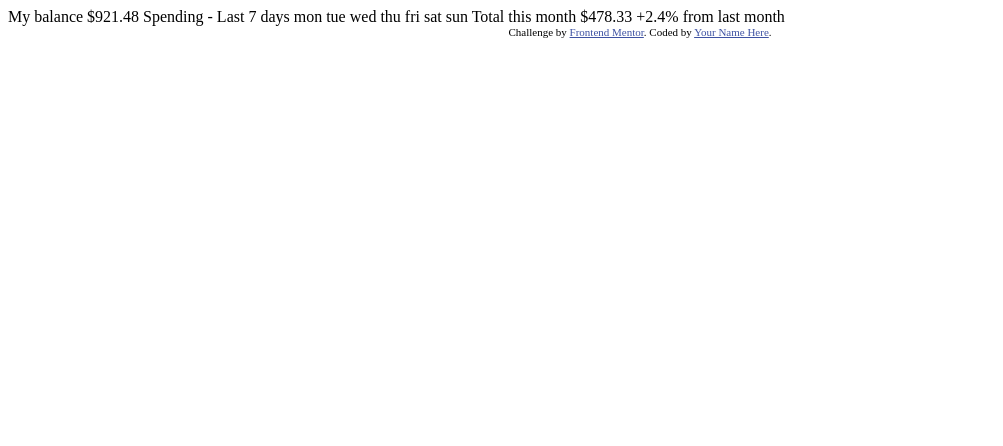
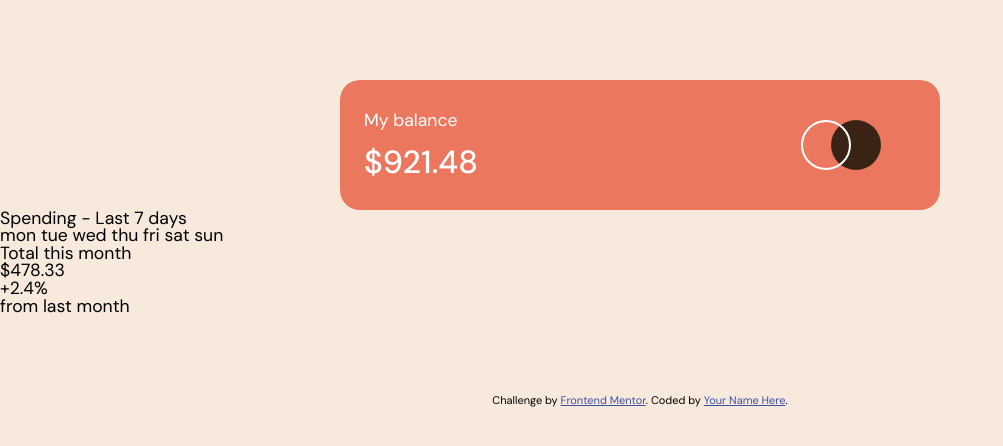
Before and after one commit to francois-demory/FEM_Expenses_Chart, a plain HTML site: page index.html in a window 1280 px wide. Shown: the whole page, without its empty margins (0-1003 px from the left). Drawn offline with Linux system fonts and the light colour scheme.

Commit message:
header integration

```diff
--- /dev/null
+++ b/css/reset.css
@@ -0,0 +1,49 @@
+/* http://meyerweb.com/eric/tools/css/reset/
+   v2.0 | 20110126
+   License: none (public domain)
+*/
+
+html, body, div, span, applet, object, iframe,
+h1, h2, h3, h4, h5, h6, p, blockquote, pre,
+a, abbr, acronym, address, big, cite, code,
+del, dfn, em, img, ins, kbd, q, s, samp,
+small, strike, strong, sub, sup, tt, var,
+b, u, i, center,
+dl, dt, dd, ol, ul, li,
+fieldset, form, label, legend,
+table, caption, tbody, tfoot, thead, tr, th, td,
+article, aside, canvas, details, embed,
+figure, figcaption, footer, header, hgroup,
+menu, nav, output, ruby, section, summary,
+time, mark, audio, video {
+	margin: 0;
+	padding: 0;
+	border: 0;
+	font-size: 100%;
+	font: inherit;
+	vertical-align: baseline;
+	box-sizing: border-box;
+}
+/* HTML5 display-role reset for older browsers */
+article, aside, details, figcaption, figure,
+footer, header, hgroup, menu, nav, section {
+	display: block;
+}
+body {
+	line-height: 1;
+}
+ol, ul {
+	list-style: none;
+}
+blockquote, q {
+	quotes: none;
+}
+blockquote:before, blockquote:after,
+q:before, q:after {
+	content: '';
+	content: none;
+}
+table {
+	border-collapse: collapse;
+	border-spacing: 0;
+}
--- /dev/null
+++ b/css/styles.css
@@ -0,0 +1,80 @@
+:root {
+    --soft-red: hsl(10, 79%, 65%);
+    --cyan: hsl(186, 34%, 60%);
+    --dark-brown: hsl(25, 47%, 15%);
+    --medium-brown: hsl(28, 10%, 53%);
+    --cream: hsl(27, 66%, 92%);
+    --pale-orange: hsl(33, 100%, 98%);
+}
+
+body {
+    font-size: 1.1rem;
+    font-family: 'DM Sans', sans-serif;
+    background-color: var(--cream);
+}
+
+.attribution {
+    font-size: 11px;
+    text-align: center;
+}
+
+.attribution a {
+    color: hsl(228, 45%, 44%);
+}
+
+.app {
+    max-width: 1440px;
+    margin: 5rem auto;
+}
+
+.header {
+    width: 600px;
+    margin: auto;
+    background-color: var(--soft-red);
+    border-radius: 20px;
+    display: flex;
+    flex-flow: row nowrap;
+    justify-content: space-between;
+}
+
+.header__title, .header__subtitle {
+    color: #FFF;
+}
+
+.header__title {
+    padding-top: 2rem;
+    padding-left: 1.5rem;
+}
+
+.header__subtitle {
+    font-weight: 500;
+    font-size: 2rem;
+    padding: 1rem 1rem 2rem 1.5rem ;
+}
+
+.header__logos {
+    width: 33%;
+    display: flex;
+    flex-flow: row nowrap;
+    align-items: center;
+    justify-content: center;
+}
+
+.header__logo {
+    width: 50px;
+    height: 50px;
+    border-radius: 50%;
+}
+
+.header__logo--light {
+    border: 2px solid #FFF;
+    position: relative;
+    left: .6rem;
+    z-index: 1;
+}
+
+.header__logo--dark {
+    background-color: var(--dark-brown);
+    position: relative;
+    left: -.6rem;
+}
--- a/index.html
+++ b/index.html
@@ -1,26 +1,33 @@
 <!DOCTYPE html>
-<html lang="en">
+<html lang="fr">
+
 <head>
   <meta charset="UTF-8">
-  <meta name="viewport" content="width=device-width, initial-scale=1.0"> <!-- displays site properly based on user's device -->
+  <meta name="viewport" content="width=device-width, initial-scale=1.0">
+  <link rel="icon" type="image/png" sizes="32x32" href="./images/favicon-32x32.png">
+  <link rel="stylesheet" href="./css/reset.css">
+  <link rel="stylesheet" href="./css/styles.css">
+  <link rel="preconnect" href="https://fonts.googleapis.com">
+  <link rel="preconnect" href="https://fonts.gstatic.com" crossorigin>
+  <link href="https://fonts.googleapis.com/css2?family=DM+Sans:wght@400;500;700&display=swap" rel="stylesheet">
+  <title>Frontend Mentor | Expenses chart component</title>
+</head>
 
-  <link rel="icon" type="image/png" sizes="32x32" href="./images/favicon-32x32.png">
-
-  <title>Frontend Mentor | Expenses chart component</title>
-
-  <!-- Feel free to remove these styles or customise in your own stylesheet 👍 -->
-  <style>
-    .attribution { font-size: 11px; text-align: center; }
-    .attribution a { color: hsl(228, 45%, 44%); }
-  </style>
-</head>
 <body>
-
-  My balance
-  $921.48
-
-  Spending - Last 7 days
-
+  <div class="app">
+    <header class="header">
+      <div class="header__titles">
+      <h1 class="header__title">My balance</h1>
+      <p class="header__subtitle">$921.48</p>
+    </div>
+    <div class="header__logos">
+      <div class="header__logo header__logo--light"></div>
+      <div class="header__logo header__logo--dark"></div>
+    </div>
+    </header>
+    <main class="main">
+      <h2 class="main__title">Spending - Last 7 days</h2>
+      <section class="main__chart"></section>
       mon
       tue
       wed
@@ -29,15 +36,16 @@
       sat
       sun
 
-  Total this month
-  $478.33
-
-  +2.4%
-  from last month
-
+      <p class="main__subtitle">Total this month</p>
+      <p class="main__currency">$478.33</p>
+      <p>+2.4%</p>
+      <p class="main__subtitle">from last month</p>
+    </main>
+  </div>
   <div class="attribution">
     Challenge by <a href="https://www.frontendmentor.io?ref=challenge" target="_blank">Frontend Mentor</a>.
     Coded by <a href="#">Your Name Here</a>.
   </div>
 </body>
+
 </html>
```
Lines whose indentation alone changed are shown as unchanged.
